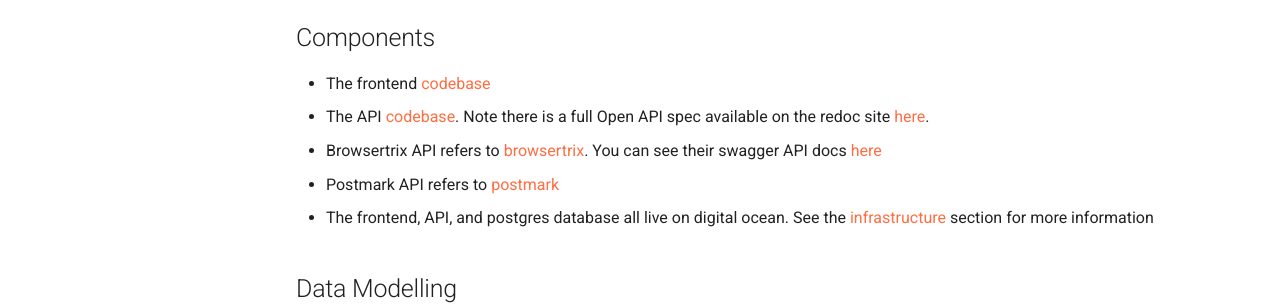
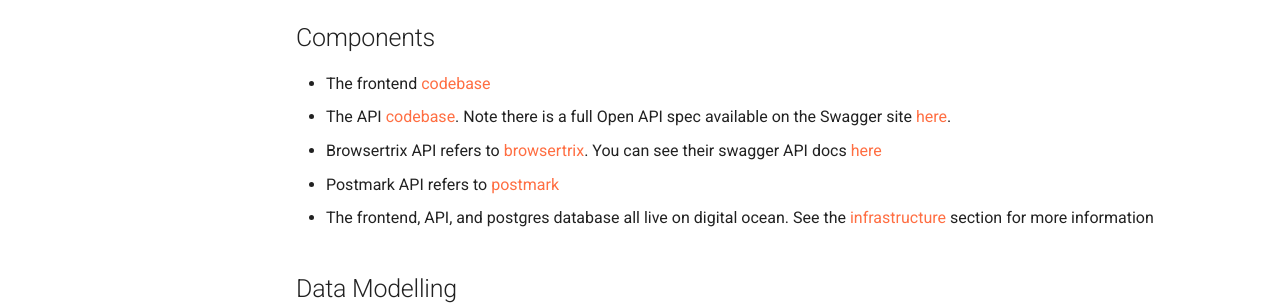
Before and after one commit to Sudan-Digital-Archive/internal-docs, an MkDocs documentation site: the page built from docs/software-design/index.md, in a window 1280 px wide and 1400 px high. Shown: the part 984-1289 px from the top of the window. Built offline with MkDocs 1.6.1 and Material for MkDocs 9.7.7, drawn with Linux system fonts in a browser that asks for light colours; plug-ins that fetch from the network failed and are left out.

Commit message:
docs: replace redoc with swagger

```diff
--- a/docs/software-design/index.md
+++ b/docs/software-design/index.md
@@ -11,8 +11,8 @@
 
 - The frontend [codebase](https://github.com/Sudan-Digital-Archive/sudan-digital-archive-frontend)
 - The API [codebase](https://github.com/Sudan-Digital-Archive/sudan-digital-archive-api). Note there
-  is a full Open API spec available on the redoc site
-  [here](https://api.sudandigitalarchive.com/sda-api/redoc).
+  is a full Open API spec available on the Swagger site
+  [here](https://api.sudandigitalarchive.com/sda-api/docs/).
 - Browsertrix API refers to [browsertrix](https://browsertrix.com/). You can see their swagger API docs
   [here](https://app.browsertrix.com/api/docs)
 - Postmark API refers to [postmark](https://postmarkapp.com/)
```
